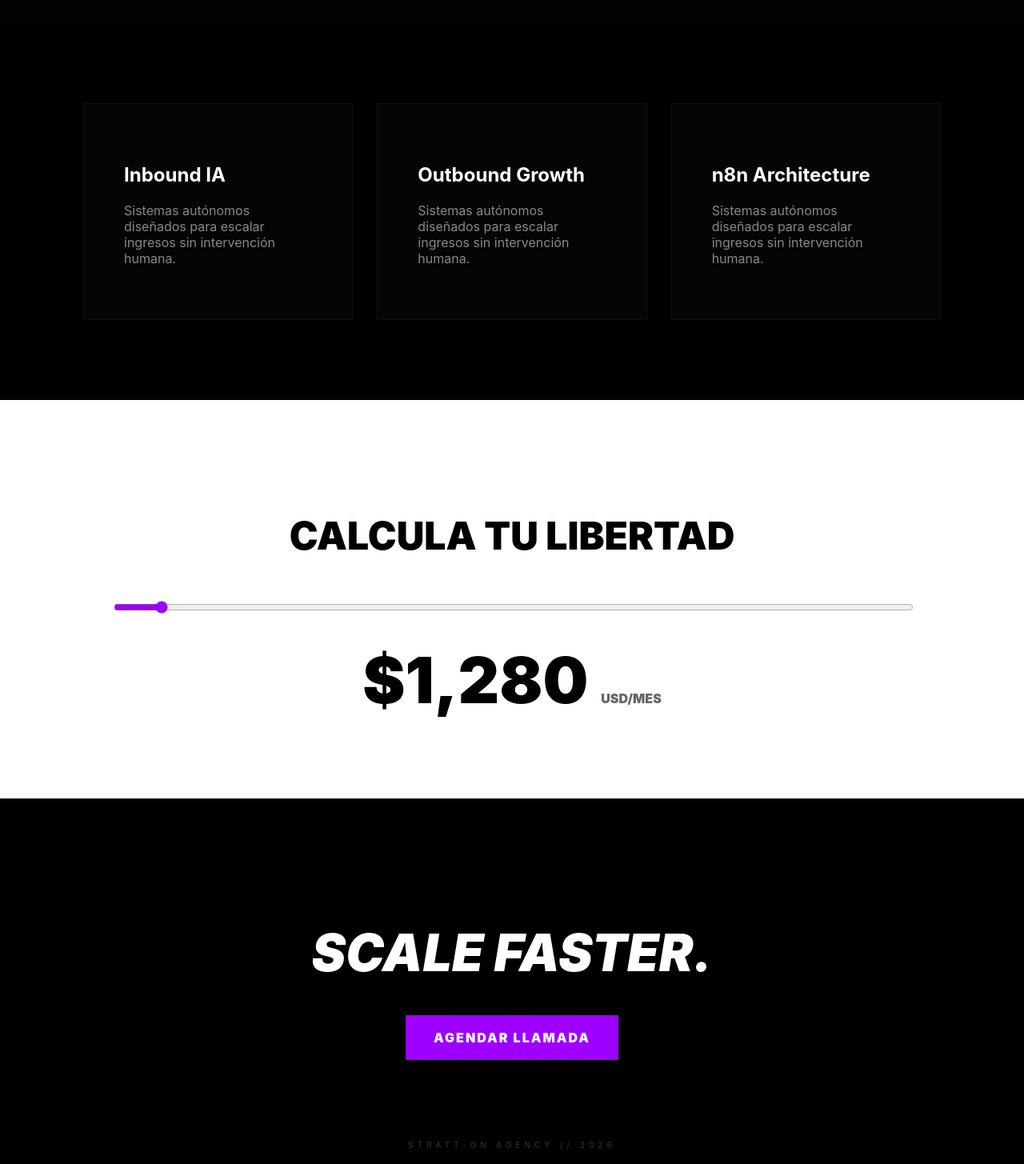
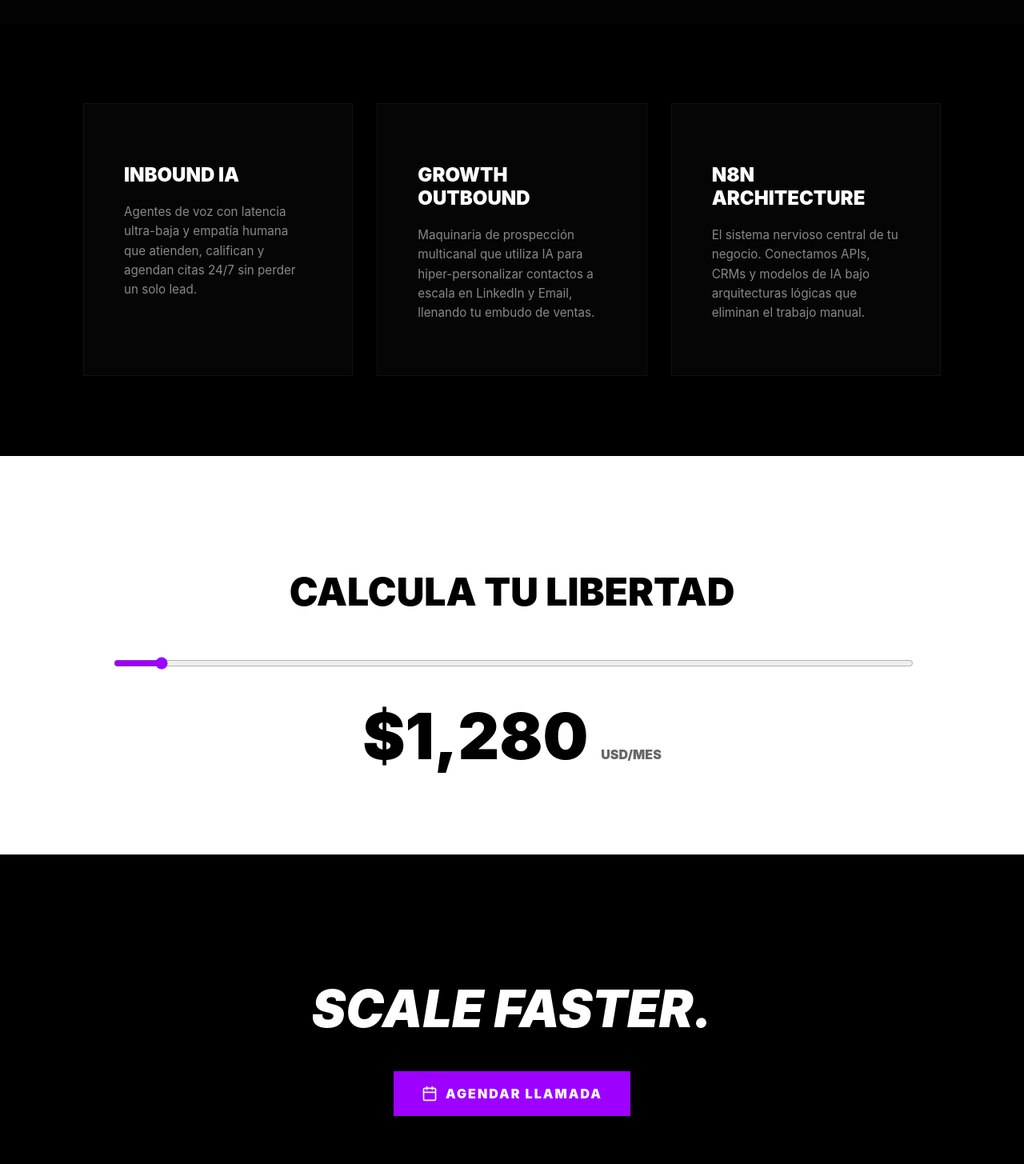
Before and after one commit to jcelisstratton-blip/johnnycelis-web, a Next.js app: page / in a window 1280 px wide. Shown: the part 860-2315 px from the top of the page at 80% size. Built offline with nearby package versions, Linux system fonts and the light colour scheme.

Commit message:
feat: personalized descriptions for agency services

```diff
--- a/src/app/page.tsx
+++ b/src/app/page.tsx
@@ -74,13 +74,40 @@ export default function Home() {
 
       <section id="sistemas" style={{ padding: '100px 5%', maxWidth: '1200px', margin: '0 auto' }}>
         <div style={{ display: 'grid', gridTemplateColumns: 'repeat(auto-fit, minmax(300px, 1fr))', gap: '30px' }}>
-          {["Inbound IA", "Outbound Growth", "n8n Architecture"].map((title, i) => (
-            <div key={i} className="glass-panel">
-              <h3 style={{ fontSize: '1.5rem', marginBottom: '20px' }}>{title}</h3>
-              <p style={{ color: '#888' }}>Sistemas autónomos diseñados para escalar ingresos sin intervención humana.</p>
-            </div>
-          ))}
-        </div>
+  {[
+    {
+      title: "Inbound IA",
+      desc: "Agentes de voz con latencia ultra-baja y empatía humana que atienden, califican y agendan citas 24/7 sin perder un solo lead."
+    },
+    {
+      title: "Growth Outbound",
+      desc: "Maquinaria de prospección multicanal que utiliza IA para hiper-personalizar contactos a escala en LinkedIn y Email, llenando tu embudo de ventas."
+    },
+    {
+      title: "n8n Architecture",
+      desc: "El sistema nervioso central de tu negocio. Conectamos APIs, CRMs y modelos de IA bajo arquitecturas lógicas que eliminan el trabajo manual."
+    }
+  ].map((service, i) => (
+    <div key={i} className="glass-panel">
+      <h3 style={{
+        fontSize: '1.5rem',
+        marginBottom: '20px',
+        fontWeight: '900',
+        textTransform: 'uppercase',
+        color: '#fff'
+      }}>
+        {service.title}
+      </h3>
+      <p style={{
+        color: '#888',
+        lineHeight: '1.6',
+        fontSize: '0.95rem'
+      }}>
+        {service.desc}
+      </p>
+    </div>
+  ))}
+</div>
       </section>
 
       <section id="roi" style={{ padding: '100px 5%', background: '#fff', color: '#000' }}>
@@ -98,7 +125,14 @@ export default function Home() {
   target="_blank"
   rel="noopener noreferrer"
   className="btn-glow"
+  style={{ display: 'inline-flex', alignItems: 'center', gap: '10px' }}
 >
+  <svg width="20" height="20" viewBox="0 0 24 24" fill="none" xmlns="http://www.w3.org/2000/svg">
+    <path d="M19 4H5C3.89543 4 3 4.89543 3 6V20C3 21.1046 3.89543 22 5 22H19C20.1046 22 21 21.1046 21 20V6C21 4.89543 20.1046 4 19 4Z" stroke="currentColor" strokeWidth="2" strokeLinecap="round" strokeLinejoin="round"/>
+    <path d="M16 2V6" stroke="currentColor" strokeWidth="2" strokeLinecap="round" strokeLinejoin="round"/>
+    <path d="M8 2V6" stroke="currentColor" strokeWidth="2" strokeLinecap="round" strokeLinejoin="round"/>
+    <path d="M3 10H21" stroke="currentColor" strokeWidth="2" strokeLinecap="round" strokeLinejoin="round"/>
+  </svg>
   Agendar Llamada
 </a>
         <p style={{ marginTop: '100px', opacity: 0.2, fontSize: '10px', letterSpacing: '5px' }}>STRATT-ON AGENCY // 2026</p>
```
